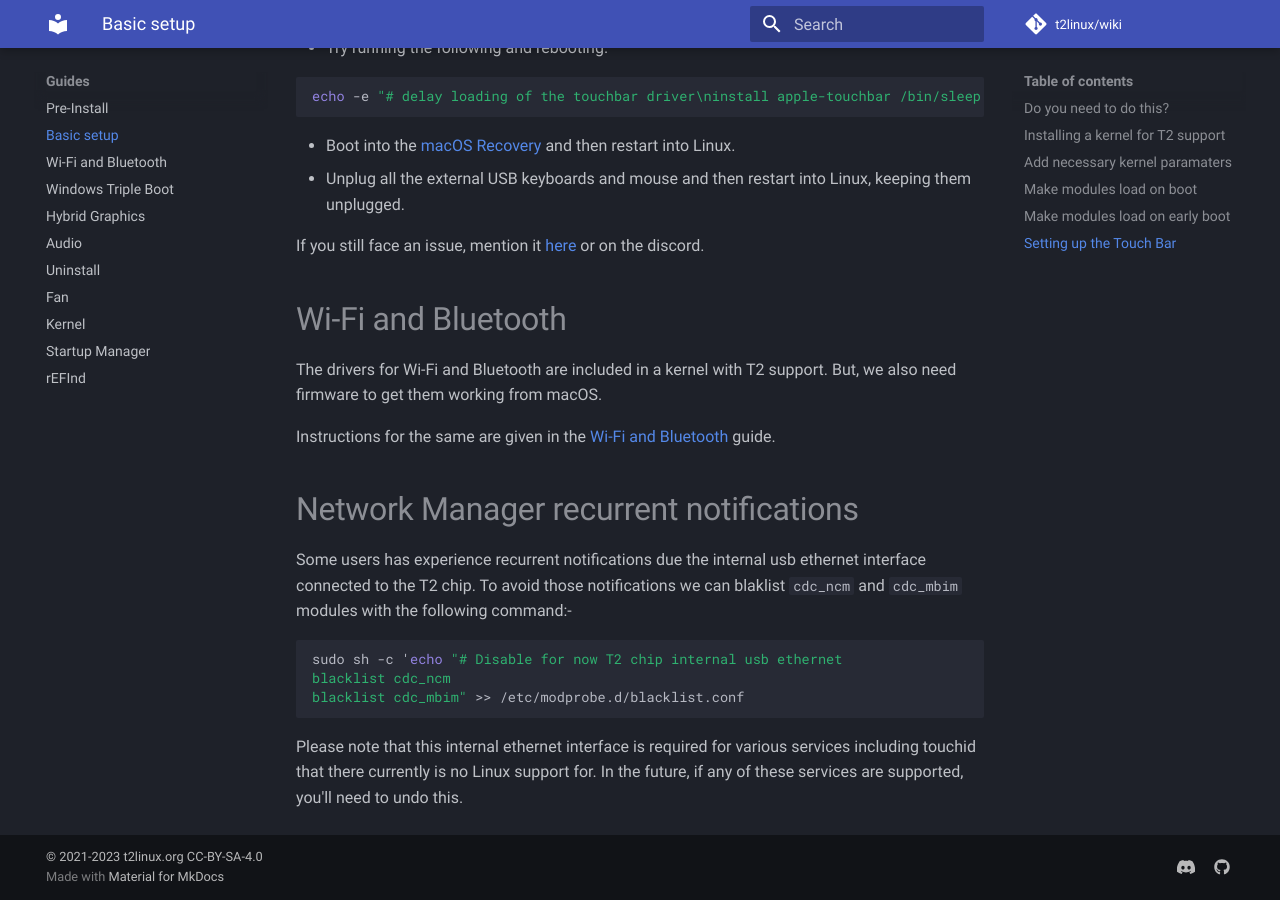
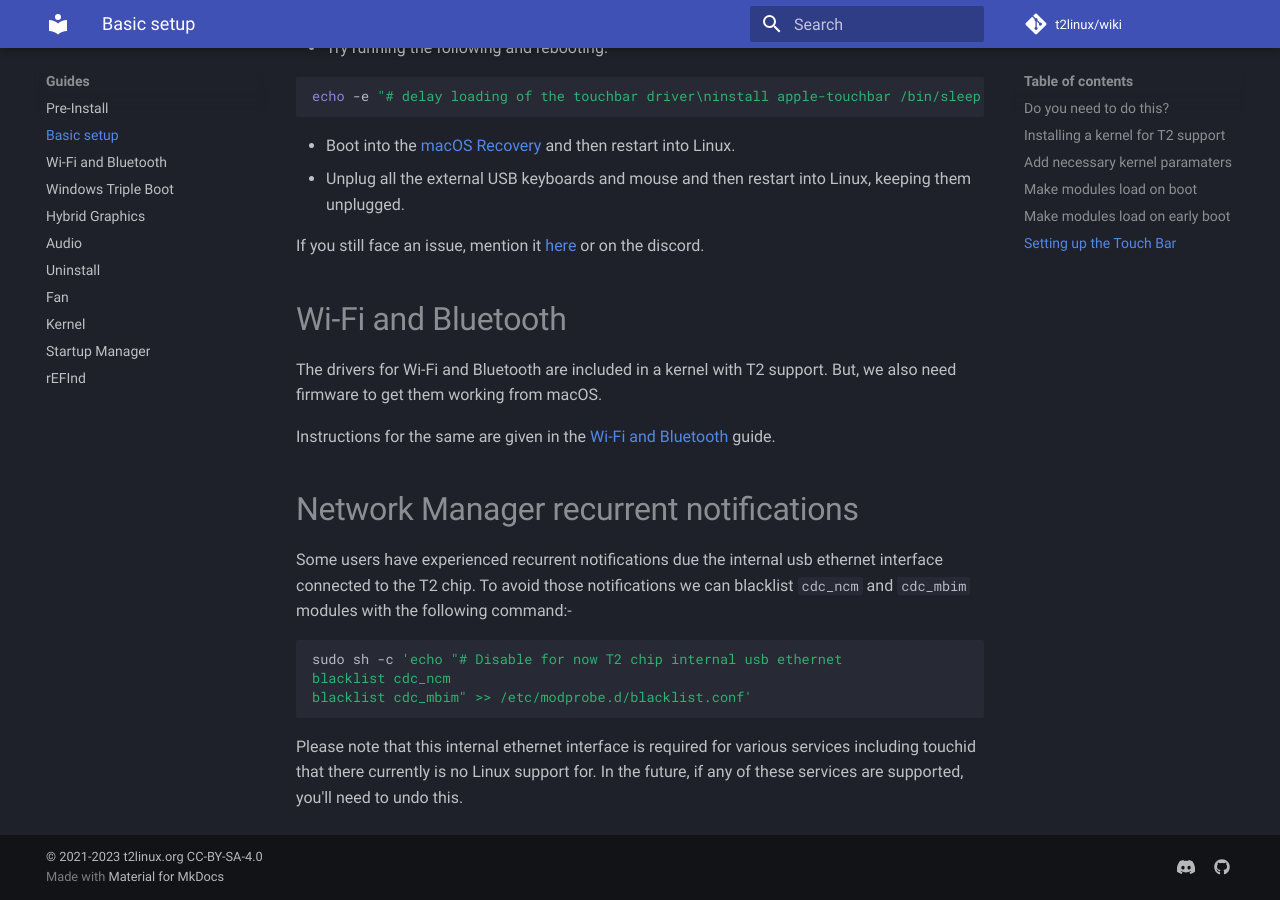
Before and after one commit to t2linux/wiki, an MkDocs documentation site: the page built from docs/guides/postinstall.md, in a window 1280 px wide and 900 px high, scrolled down 3048 px. Built offline with MkDocs 1.6.1 and Material for MkDocs 9.7.7, drawn with Linux system fonts in a browser that asks for light colours; comment, search, counter and statistics services are not loaded.

Commit message:
gramma fixes

````diff
--- a/docs/guides/postinstall.md
+++ b/docs/guides/postinstall.md
@@ -116,12 +116,12 @@ Instructions for the same are given in the [Wi-Fi and Bluetooth](https://wiki.t2
 
 # Network Manager recurrent notifications
 
-Some users has experience recurrent notifications due the internal usb ethernet interface connected to the T2 chip. To avoid those notifications we can blaklist `cdc_ncm` and `cdc_mbim` modules with the following command:-
+Some users have experienced recurrent notifications due the internal usb ethernet interface connected to the T2 chip. To avoid those notifications we can blacklist `cdc_ncm` and `cdc_mbim` modules with the following command:-
 
 ```sh
 sudo sh -c 'echo "# Disable for now T2 chip internal usb ethernet
 blacklist cdc_ncm
-blacklist cdc_mbim" >> /etc/modprobe.d/blacklist.conf
+blacklist cdc_mbim" >> /etc/modprobe.d/blacklist.conf'
 ```
 
 Please note that this internal ethernet interface is required for various services including touchid that there currently is no Linux support for. In the future, if any of these services are supported, you'll need to undo this.
````
Also changed, not shown: docs/guides/audio-config.md (+1 -1 lines).
